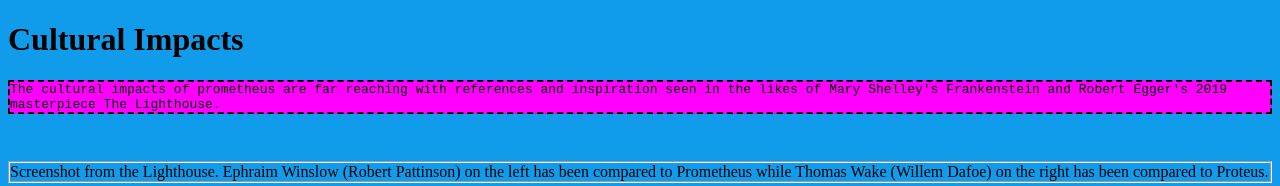
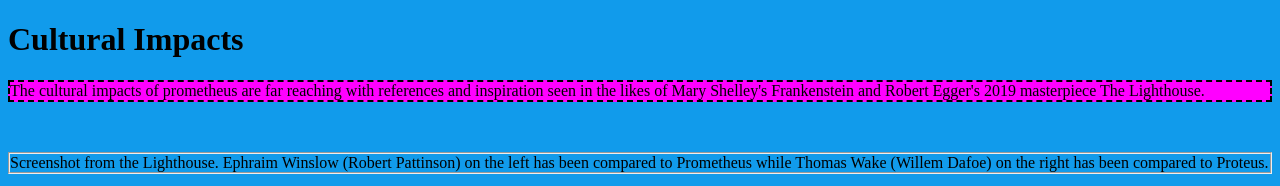
Before and after one commit to jdmar3-comp426/a01-cdmatamo, a website: page Culture.html in a window 1280 px wide. Shown: the top 186 px of the page. Drawn offline with Linux system fonts and the light colour scheme.

Commit message:
10th attempt

```diff
--- a/styles.css
+++ b/styles.css
@@ -49,7 +49,7 @@
 div.spec {
     background-color: #FF00FF;
 }
-div.spec > p.dashed {
+div + p.dashed {
 
     font-family: monospace;
 }
```
